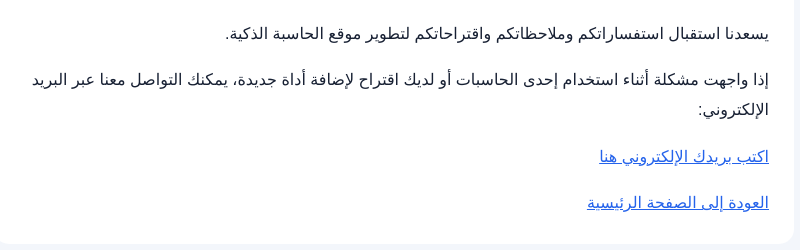
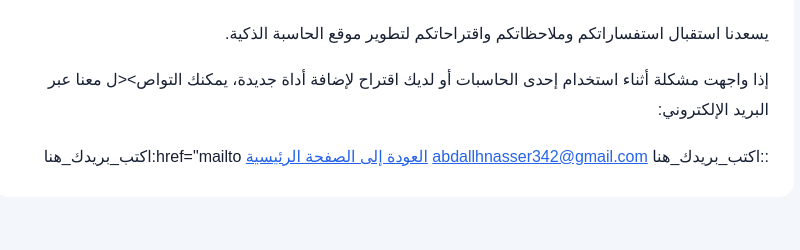
Before and after one commit to abdallhnasser342-coder/smart-calculator, a plain HTML site: page contact.html in a window 1280 px wide. Shown: the part 160-410 px from the top of the page, without its empty margins (246-1046 px from the left). Drawn offline with Linux system fonts and the light colour scheme.

Commit message:
Add files via upload

```diff
--- a/contact.html
+++ b/contact.html
@@ -15,9 +15,9 @@ a{color:#2563eb}
 <main>
 <h1>اتصل بنا</h1>
 <p>يسعدنا استقبال استفساراتكم وملاحظاتكم واقتراحاتكم لتطوير موقع الحاسبة الذكية.</p>
-<p>إذا واجهت مشكلة أثناء استخدام إحدى الحاسبات أو لديك اقتراح لإضافة أداة جديدة، يمكنك التواصل معنا عبر البريد الإلكتروني:</p>
-<p><a href="mailto:اكتب_بريدك_هنا">اكتب بريدك الإلكتروني هنا</a></p>
-<a href="index.html">العودة إلى الصفحة الرئيسية</a>
+<p>إذا واجهت مشكلة أثناء استخدام إحدى الحاسبات أو لديك اقتراح لإضافة أداة جديدة، يمكنك التواص><ل معنا عبر البريد الإلكتروني:</p>::اكتب_بريدك_هنا
+<a href="mailto:abdallhnasser342@gmail.com">abdallhnasser342@gmail.com</a>
+<a href="index.ht><a href="mailto:اكتب_بريدك_هناml">العودة إلى الصفحة الرئيسية</a> href="mailto:اكتب_بريدك_هنا
 </main>
 </body>
 </html>
```
